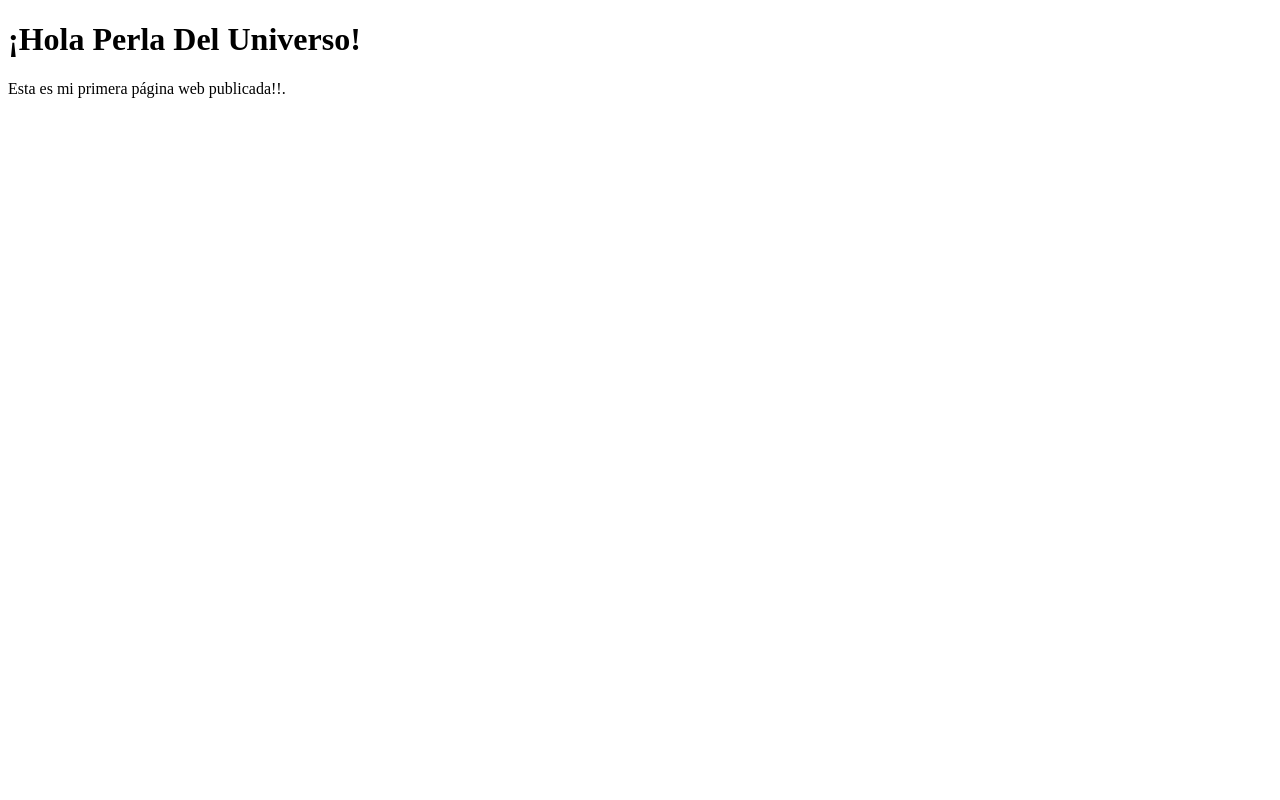
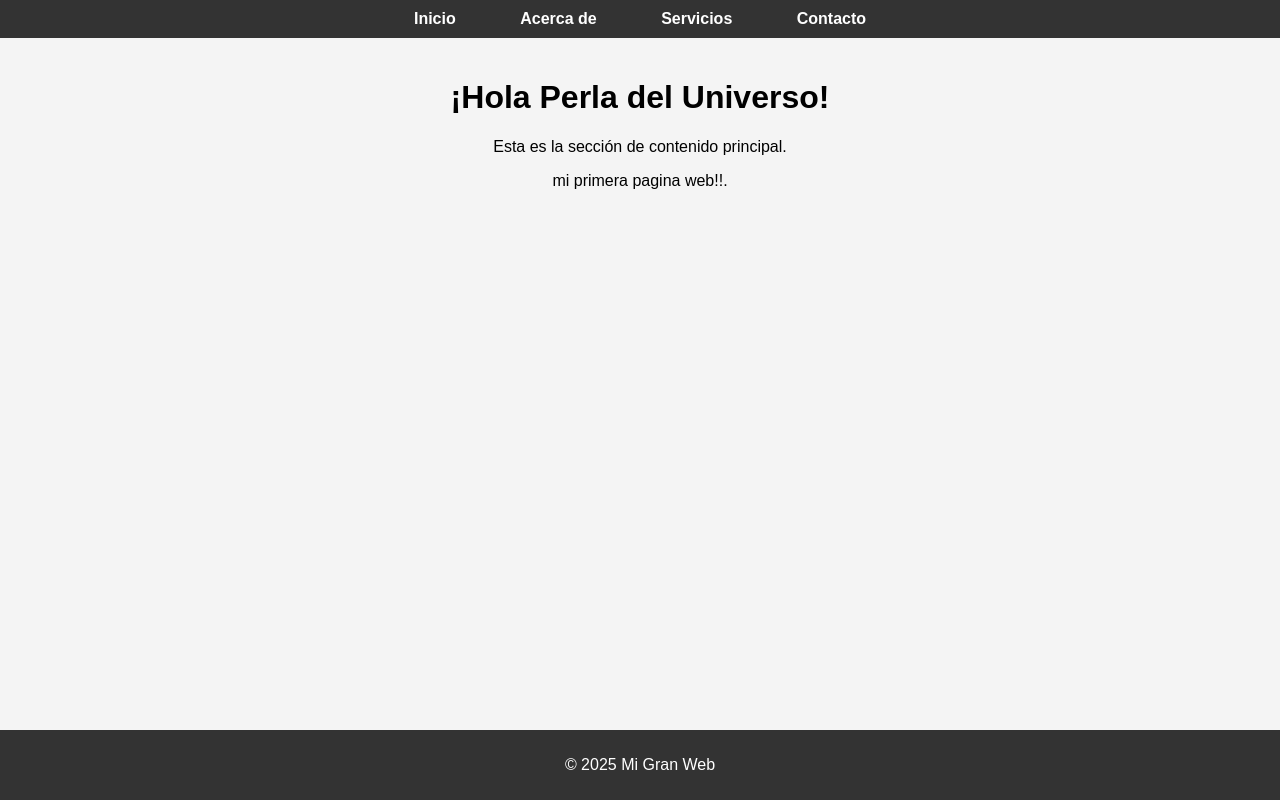
Before and after one commit to maguiip/nuevo_portfolio_web, a plain HTML site: page index.html in a window 1280 px wide. Drawn offline with Linux system fonts and the light colour scheme.

Commit message:
Update index.html

```diff
--- a/index.html
+++ b/index.html
@@ -3,10 +3,31 @@
 <head>
     <meta charset="UTF-8">
     <meta name="viewport" content="width=device-width, initial-scale=1.0">
-    <title>Mi pagina Web</title>
-    </head>
+    <title>Mi Pagina Web</title>
+    <link rel="stylesheet" href="style.css">
+</head>
 <body>
-    <h1>¡Hola Perla Del Universo!</h1>
-    <p>Esta es mi primera página web publicada!!.</p>
-    </body>
+
+    <header>
+        <nav class="barra-principal">
+            <ul>
+                <li><a href="index.html">Inicio</a></li>
+                <li><a href="acerca.html">Acerca de</a></li>
+                <li><a href="servicios.html">Servicios</a></li>
+                <li><a href="contacto.html">Contacto</a></li>
+            </ul>
+        </nav>
+    </header>
+
+    <main>
+        <h1>¡Hola Perla del Universo!</h1>
+        <p>Esta es la sección de contenido principal.</p>
+         <p>mi primera pagina web!!.</p>
+    </main>
+
+    <footer>
+        <p>&copy; 2025 Mi Gran Web</p>
+    </footer>
+
+</body>
 </html>
```
